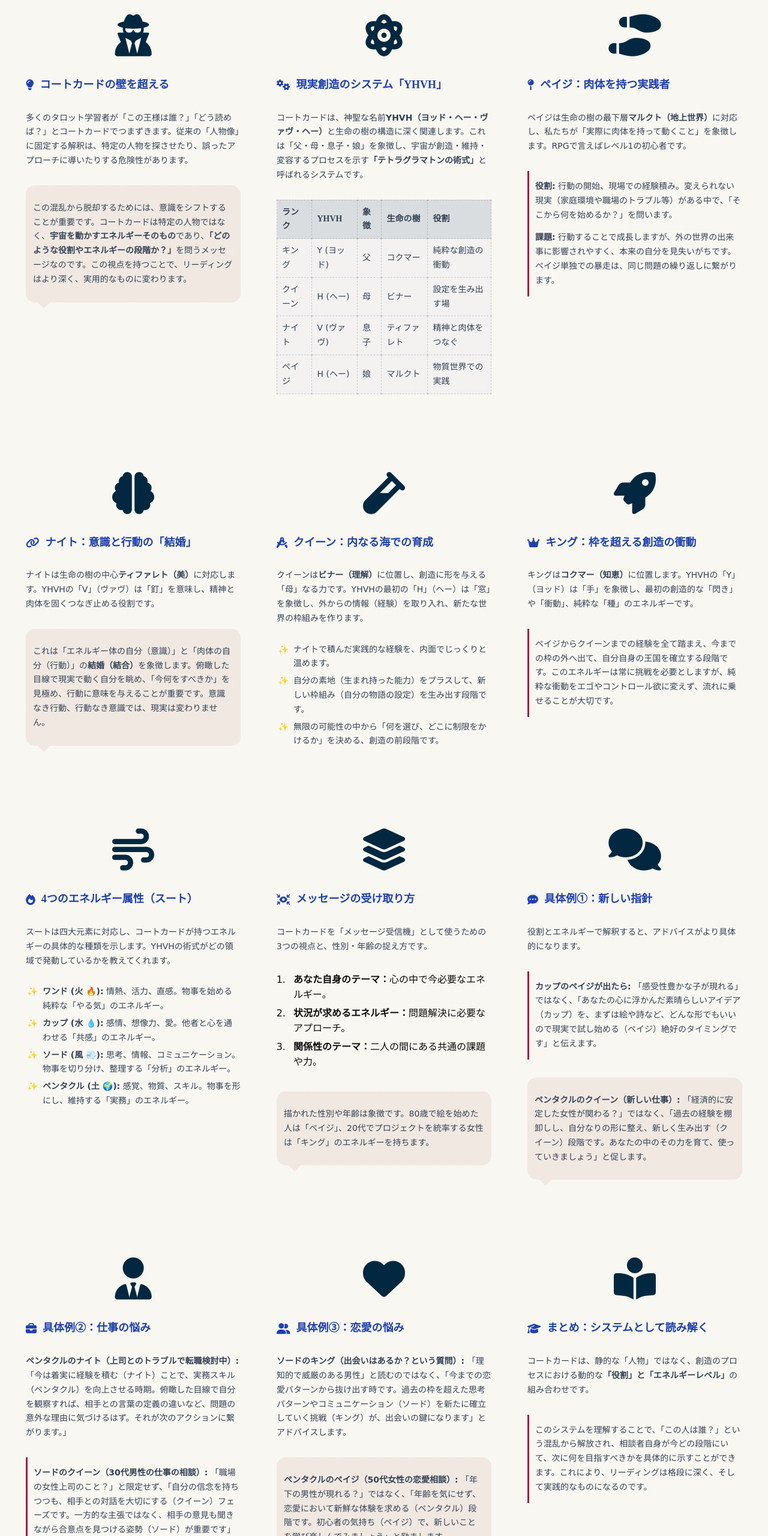
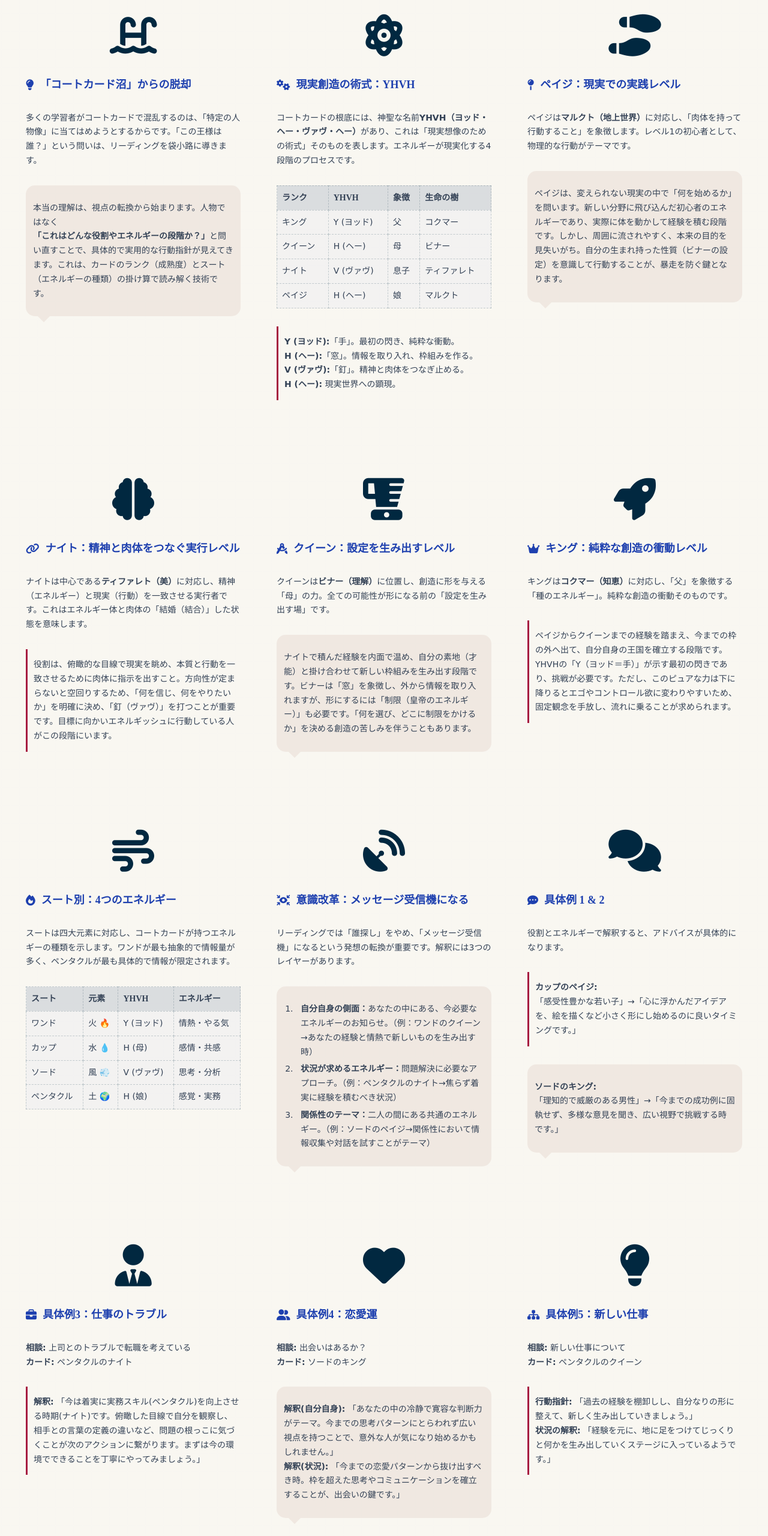
Before and after one commit to sirius-room/grareco, a plain HTML site: page courtcards.html in a window 1280 px wide. Shown: the part 220-2780 px from the top of the page at 60% size. Drawn offline with Linux system fonts and the light colour scheme; a web font is replaced by a local one.

Commit message:
Update courtcards.html

```diff
--- a/courtcards.html
+++ b/courtcards.html
@@ -3,7 +3,7 @@
 <head>
     <meta charset="UTF-8">
     <meta name="viewport" content="width=device-width, initial-scale=1.0">
-    <title>Mayumi 式解説書 - コートカードの深層【詳細版】</title>
+    <title>Mayumi 式解説書 - コートカードの深層（拡充版）</title>
     <style>
         @import url('https://fonts.googleapis.com/css2?family=Kaisei+Decol&family=Yomogi&family=Zen+Kurenaido&display=swap');
         @import url('https://cdnjs.cloudflare.com/ajax/libs/font-awesome/6.4.0/css/all.min.css');
@@ -164,6 +164,12 @@
             color: #475569;
         }
 
+        .timestamp {
+            font-size: 12px;
+            color: #64748b;
+            margin-left: 8px;
+        }
+
         @media (max-width: 1600px) {
             .grid-container {
                 grid-template-columns: repeat(3, 1fr);
@@ -185,133 +191,160 @@
 
     <div class="container">
         <h1 class="main-title"><i class="fa-solid fa-chess-king"></i> Mayumi 式解説書 <i class="fa-solid fa-chess-queen"></i></h1>
-        <p class="subtitle"><i class="fa-solid fa-diagram-project"></i> コートカードを「役割とエネルギーのシステム」として理解する【詳細版】</p>
+        <p class="subtitle"><i class="fa-solid fa-diagram-project"></i> コートカード解説：役割とエネルギーの理解に基づくタロットリーディング（拡充版）</p>
 
         <div class="grid-container">
 
             <div class="card">
-                <i class="fa-solid fa-user-secret icon-large"></i>
-                <h3><i class="fa-solid fa-lightbulb fa-icon"></i> コートカードの壁を超える</h3>
-                <p>多くのタロット学習者が「この王様は誰？」「どう読めば？」とコートカードでつまずきます。従来の「人物像」に固定する解釈は、特定の人物を探させたり、誤ったアプローチに導いたりする危険性があります。</p>
+                <i class="fa-solid fa-water-ladder icon-large"></i>
+                <h3><i class="fa-solid fa-lightbulb fa-icon"></i> 「コートカード沼」からの脱却</h3>
+                <p>多くの学習者がコートカードで混乱するのは、「特定の人物像」に当てはめようとするからです。「この王様は誰？」という問いは、リーディングを袋小路に導きます。</p>
                 <div class="speech-bubble">
-                    <p>この混乱から脱却するためには、意識をシフトすることが重要です。コートカードは特定の人物ではなく、<b>宇宙を動かすエネルギーそのもの</b>であり、<b>「どのような役割やエネルギーの段階か？」</b>を問うメッセージなのです。この視点を持つことで、リーディングはより深く、実用的なものに変わります。</p>
+                    <p>本当の理解は、視点の転換から始まります。人物ではなく<b>「これはどんな役割やエネルギーの段階か？」</b>と問い直すことで、具体的で実用的な行動指針が見えてきます。これは、カードのランク（成熟度）とスート（エネルギーの種類）の掛け算で読み解く技術です。</p>
                 </div>
             </div>
 
             <div class="card">
                 <i class="fa-solid fa-atom icon-large"></i>
-                <h3><i class="fa-solid fa-gears fa-icon"></i> 現実創造のシステム「YHVH」</h3>
-                <p>コートカードは、神聖な名前<b>YHVH（ヨッド・ヘー・ヴァヴ・ヘー）</b>と生命の樹の構造に深く関連します。これは「父・母・息子・娘」を象徴し、宇宙が創造・維持・変容するプロセスを示す<b>「テトラグラマトンの術式」</b>と呼ばれるシステムです。</p>
+                <h3><i class="fa-solid fa-gears fa-icon"></i> 現実創造の術式：YHVH</h3>
+                <p>コートカードの根底には、神聖な名前<b>YHVH（ヨッド・ヘー・ヴァヴ・ヘー）</b>があり、これは「現実想像のための術式」そのものを表します。エネルギーが現実化する4段階のプロセスです。</p>
                 <table>
-                    <tr><th>ランク</th><th>YHVH</th><th>象徴</th><th>生命の樹</th><th>役割</th></tr>
-                    <tr><td>キング</td><td>Y (ヨッド)</td><td>父</td><td>コクマー</td><td>純粋な創造の衝動</td></tr>
-                    <tr><td>クイーン</td><td>H (ヘー)</td><td>母</td><td>ビナー</td><td>設定を生み出す場</td></tr>
-                    <tr><td>ナイト</td><td>V (ヴァヴ)</td><td>息子</td><td>ティファレト</td><td>精神と肉体をつなぐ</td></tr>
-                    <tr><td>ペイジ</td><td>H (ヘー)</td><td>娘</td><td>マルクト</td><td>物質世界での実践</td></tr>
+                    <tr><th>ランク</th><th>YHVH</th><th>象徴</th><th>生命の樹</th></tr>
+                    <tr><td>キング</td><td>Y (ヨッド)</td><td>父</td><td>コクマー</td></tr>
+                    <tr><td>クイーン</td><td>H (ヘー)</td><td>母</td><td>ビナー</td></tr>
+                    <tr><td>ナイト</td><td>V (ヴァヴ)</td><td>息子</td><td>ティファレト</td></tr>
+                    <tr><td>ペイジ</td><td>H (ヘー)</td><td>娘</td><td>マルクト</td></tr>
                 </table>
+                 <div class="highlight-box">
+                    <p><b>Y (ヨッド):</b>「手」。最初の閃き、純粋な衝動。<br><b>H (ヘー):</b>「窓」。情報を取り入れ、枠組みを作る。<br><b>V (ヴァヴ):</b>「釘」。精神と肉体をつなぎ止める。<br><b>H (ヘー):</b> 現実世界への顕現。</p>
+                </div>
             </div>
 
             <div class="card">
                 <i class="fa-solid fa-shoe-prints icon-large"></i>
-                <h3><i class="fa-solid fa-map-pin fa-icon"></i> ペイジ：肉体を持つ実践者</h3>
-                <p>ペイジは生命の樹の最下層<b>マルクト（地上世界）</b>に対応し、私たちが「実際に肉体を持って動くこと」を象徴します。RPGで言えばレベル1の初心者です。</p>
-                <div class="highlight-box">
-                    <p><b>役割:</b> 行動の開始、現場での経験積み。変えられない現実（家庭環境や職場のトラブル等）がある中で、「そこから何を始めるか？」を問います。</p>
-                    <p><b>課題:</b> 行動することで成長しますが、外の世界の出来事に影響されやすく、本来の自分を見失いがちです。ペイジ単独での暴走は、同じ問題の繰り返しに繋がります。</p>
+                <h3><i class="fa-solid fa-map-pin fa-icon"></i> ペイジ：現実での実践レベル</h3>
+                <p>ペイジは<b>マルクト（地上世界）</b>に対応し、「肉体を持って行動すること」を象徴します。レベル1の初心者として、物理的な行動がテーマです。</p>
+                <div class="speech-bubble">
+                    <p>ペイジは、変えられない現実の中で「何を始めるか」を問います。新しい分野に飛び込んだ初心者のエネルギーであり、実際に体を動かして経験を積む段階です。しかし、周囲に流されやすく、本来の目的を見失いがち。自分の生まれ持った性質（ビナーの設定）を意識して行動することが、暴走を防ぐ鍵となります。</p>
                 </div>
             </div>
 
             <div class="card">
                 <i class="fa-solid fa-brain icon-large"></i>
-                <h3><i class="fa-solid fa-link fa-icon"></i> ナイト：意識と行動の「結婚」</h3>
-                <p>ナイトは生命の樹の中心<b>ティファレト（美）</b>に対応します。YHVHの「V」（ヴァヴ）は「釘」を意味し、精神と肉体を固くつなぎ止める役割です。</p>
-                 <div class="speech-bubble">
-                    <p>これは「エネルギー体の自分（意識）」と「肉体の自分（行動）」の<b>結婚（結合）</b>を象徴します。俯瞰した目線で現実で動く自分を眺め、「今何をすべきか」を見極め、行動に意味を与えることが重要です。意識なき行動、行動なき意識では、現実は変わりません。</p>
+                <h3><i class="fa-solid fa-link fa-icon"></i> ナイト：精神と肉体をつなぐ実行レベル</h3>
+                <p>ナイトは中心である<b>ティファレト（美）</b>に対応し、精神（エネルギー）と現実（行動）を一致させる実行者です。これはエネルギー体と肉体の「結婚（結合）」した状態を意味します。</p>
+                 <div class="highlight-box">
+                    <p>役割は、俯瞰的な目線で現実を眺め、本質と行動を一致させるために肉体に指示を出すこと。方向性が定まらないと空回りするため、「何を信じ、何をやりたいか」を明確に決め、「釘（ヴァヴ）」を打つことが重要です。目標に向かいエネルギッシュに行動している人がこの段階にいます。</p>
                 </div>
             </div>
 
             <div class="card">
-                <i class="fa-solid fa-vial icon-large"></i>
-                <h3><i class="fa-solid fa-compass-drafting fa-icon"></i> クイーン：内なる海での育成</h3>
-                <p>クイーンは<b>ビナー（理解）</b>に位置し、創造に形を与える「母」なる力です。YHVHの最初の「H」（ヘー）は「窓」を象徴し、外からの情報（経験）を取り入れ、新たな世界の枠組みを作ります。</p>
-                 <ul>
-                    <li>ナイトで積んだ実践的な経験を、内面でじっくりと温めます。</li>
-                    <li>自分の素地（生まれ持った能力）をプラスして、新しい枠組み（自分の物語の設定）を生み出す段階です。</li>
-                    <li>無限の可能性の中から「何を選び、どこに制限をかけるか」を決める、創造の前段階です。</li>
-                </ul>
+                <i class="fa-solid fa-blender icon-large"></i>
+                <h3><i class="fa-solid fa-compass-drafting fa-icon"></i> クイーン：設定を生み出すレベル</h3>
+                <p>クイーンは<b>ビナー（理解）</b>に位置し、創造に形を与える「母」の力。全ての可能性が形になる前の「設定を生み出す場」です。</p>
+                 <div class="speech-bubble">
+                    <p>ナイトで積んだ経験を内面で温め、自分の素地（才能）と掛け合わせて新しい枠組みを生み出す段階です。ビナーは「窓」を象徴し、外から情報を取り入れますが、形にするには「制限（皇帝のエネルギー）」も必要です。「何を選び、どこに制限をかけるか」を決める創造の苦しみを伴うこともあります。</p>
+                </div>
             </div>
 
             <div class="card">
                 <i class="fa-solid fa-rocket icon-large"></i>
-                <h3><i class="fa-solid fa-crown fa-icon"></i> キング：枠を超える創造の衝動</h3>
-                <p>キングは<b>コクマー（知恵）</b>に位置します。YHVHの「Y」（ヨッド）は「手」を象徴し、最初の創造的な「閃き」や「衝動」、純粋な「種」のエネルギーです。</p>
+                <h3><i class="fa-solid fa-crown fa-icon"></i> キング：純粋な創造の衝動レベル</h3>
+                <p>キングは<b>コクマー（知恵）</b>に対応し、「父」を象徴する「種のエネルギー」。純粋な創造の衝動そのものです。</p>
                 <div class="highlight-box">
-                    <p>ペイジからクイーンまでの経験を全て踏まえ、今までの枠の外へ出て、自分自身の王国を確立する段階です。このエネルギーは常に挑戦を必要としますが、純粋な衝動をエゴやコントロール欲に変えず、流れに乗せることが大切です。</p>
+                    <p>ペイジからクイーンまでの経験を踏まえ、今までの枠の外へ出て、自分自身の王国を確立する段階です。YHVHの「Y（ヨッド＝手）」が示す最初の閃きであり、挑戦が必要です。ただし、このピュアな力は下に降りるとエゴやコントロール欲に変わりやすいため、固定観念を手放し、流れに乗ることが求められます。</p>
                 </div>
             </div>
 
             <div class="card">
                 <i class="fa-solid fa-wind icon-large"></i>
-                <h3><i class="fa-solid fa-fire fa-icon"></i> 4つのエネルギー属性（スート）</h3>
-                <p>スートは四大元素に対応し、コートカードが持つエネルギーの具体的な種類を示します。YHVHの術式がどの領域で発動しているかを教えてくれます。</p>
-                <ul>
-                    <li><b>ワンド (火 🔥):</b> 情熱、活力、直感。物事を始める純粋な「やる気」のエネルギー。</li>
-                    <li><b>カップ (水 💧):</b> 感情、想像力、愛。他者と心を通わせる「共感」のエネルギー。</li>
-                    <li><b>ソード (風 💨):</b> 思考、情報、コミュニケーション。物事を切り分け、整理する「分析」のエネルギー。</li>
-                    <li><b>ペンタクル (土 🌍):</b> 感覚、物質、スキル。物事を形にし、維持する「実務」のエネルギー。</li>
-                </ul>
+                <h3><i class="fa-solid fa-fire fa-icon"></i> スート別：4つのエネルギー</h3>
+                <p>スートは四大元素に対応し、コートカードが持つエネルギーの種類を示します。ワンドが最も抽象的で情報量が多く、ペンタクルが最も具体的で情報が限定されます。</p>
+                <table>
+                    <tr><th>スート</th><th>元素</th><th>YHVH</th><th>エネルギー</th></tr>
+                    <tr><td>ワンド</td><td>火 🔥</td><td>Y (ヨッド)</td><td>情熱・やる気</td></tr>
+                    <tr><td>カップ</td><td>水 💧</td><td>H (母)</td><td>感情・共感</td></tr>
+                    <tr><td>ソード</td><td>風 💨</td><td>V (ヴァヴ)</td><td>思考・分析</td></tr>
+                    <tr><td>ペンタクル</td><td>土 🌍</td><td>H (娘)</td><td>感覚・実務</td></tr>
+                </table>
             </div>
 
             <div class="card">
-                <i class="fa-solid fa-layer-group icon-large"></i>
-                <h3><i class="fa-solid fa-arrows-to-eye fa-icon"></i> メッセージの受け取り方</h3>
-                <p>コートカードを「メッセージ受信機」として使うための3つの視点と、性別・年齢の捉え方です。</p>
-                <ol style="padding-left: 20px;">
-                    <li><b>あなた自身のテーマ：</b>心の中で今必要なエネルギー。</li>
-                    <li><b>状況が求めるエネルギー：</b>問題解決に必要なアプローチ。</li>
-                    <li><b>関係性のテーマ：</b>二人の間にある共通の課題や力。</li>
-                </ol>
+                <i class="fa-solid fa-satellite-dish icon-large"></i>
+                <h3><i class="fa-solid fa-arrows-to-eye fa-icon"></i> 意識改革：メッセージ受信機になる</h3>
+                <p>リーディングでは「誰探し」をやめ、「メッセージ受信機」になるという発想の転換が重要です。解釈には3つのレイヤーがあります。</p>
                  <div class="speech-bubble">
-                    <p>描かれた性別や年齢は象徴です。80歳で絵を始めた人は「ペイジ」、20代でプロジェクトを統率する女性は「キング」のエネルギーを持ちます。</p>
+                    <ol style="padding-left: 20px;">
+                        <li><b>自分自身の側面：</b>あなたの中にある、今必要なエネルギーのお知らせ。（例：ワンドのクイーン→あなたの経験と情熱で新しいものを生み出す時）</li>
+                        <li><b>状況が求めるエネルギー：</b>問題解決に必要なアプローチ。（例：ペンタクルのナイト→焦らず着実に経験を積むべき状況）</li>
+                        <li><b>関係性のテーマ：</b>二人の間にある共通のエネルギー。（例：ソードのペイジ→関係性において情報収集や対話を試すことがテーマ）</li>
+                    </ol>
                 </div>
             </div>
 
             <div class="card">
                 <i class="fa-solid fa-comments icon-large"></i>
-                <h3><i class="fa-solid fa-comment-dots fa-icon"></i> 具体例①：新しい指針</h3>
-                <p>役割とエネルギーで解釈すると、アドバイスがより具体的になります。</p>
+                <h3><i class="fa-solid fa-comment-dots fa-icon"></i> 具体例 1 & 2</h3>
+                <p>役割とエネルギーで解釈すると、アドバイスが具体的になります。</p>
                 <div class="highlight-box">
-                    <p><b>カップのペイジが出たら:</b> 「感受性豊かな子が現れる」ではなく、「あなたの心に浮かんだ素晴らしいアイデア（カップ）を、まずは絵や詩など、どんな形でもいいので現実で試し始める（ペイジ）絶好のタイミングです」と伝えます。</p>
+                    <p><b>カップのペイジ:</b><br>「感受性豊かな若い子」→「心に浮かんだアイデアを、絵を描くなど小さく形にし始めるのに良いタイミングです。」</p>
                 </div>
-                <div class="speech-bubble">
-                    <p><b>ペンタクルのクイーン（新しい仕事）:</b> 「経済的に安定した女性が関わる？」ではなく、「過去の経験を棚卸しし、自分なりの形に整え、新しく生み出す（クイーン）段階です。あなたの中のその力を育て、使っていきましょう」と促します。</p>
+                 <div class="speech-bubble">
+                    <p><b>ソードのキング:</b><br>「理知的で威厳のある男性」→「今までの成功例に固執せず、多様な意見を聞き、広い視野で挑戦する時です。」</p>
                 </div>
             </div>
 
             <div class="card">
                 <i class="fa-solid fa-user-tie icon-large"></i>
-                <h3><i class="fa-solid fa-briefcase fa-icon"></i> 具体例②：仕事の悩み</h3>
-                 <p><b>ペンタクルのナイト（上司とのトラブルで転職検討中）:</b> 「今は着実に経験を積む（ナイト）ことで、実務スキル（ペンタクル）を向上させる時期。俯瞰した目線で自分を観察すれば、相手との言葉の定義の違いなど、問題の意外な理由に気づけるはず。それが次のアクションに繋がります。」</p>
+                <h3><i class="fa-solid fa-briefcase fa-icon"></i> 具体例3：仕事のトラブル</h3>
+                 <p><b>相談:</b> 上司とのトラブルで転職を考えている<br><b>カード:</b> ペンタクルのナイト</p>
                  <div class="highlight-box">
-                    <p><b>ソードのクイーン（30代男性の仕事の相談）:</b> 「職場の女性上司のこと？」と限定せず、「自分の信念を持ちつつも、相手との対話を大切にする（クイーン）フェーズです。一方的な主張ではなく、相手の意見も聞きながら合意点を見つける姿勢（ソード）が重要です」と伝えます。</p>
+                    <p><b>解釈:</b> 「今は着実に実務スキル(ペンタクル)を向上させる時期(ナイト)です。俯瞰した目線で自分を観察し、相手との言葉の定義の違いなど、問題の根っこに気づくことが次のアクションに繋がります。まずは今の環境でできることを丁寧にやってみましょう。」</p>
                 </div>
             </div>
 
             <div class="card">
                 <i class="fa-solid fa-heart icon-large"></i>
-                <h3><i class="fa-solid fa-user-group fa-icon"></i> 具体例③：恋愛の悩み</h3>
-                 <p><b>ソードのキング（出会いはあるか？という質問）:</b> 「理知的で威厳のある男性」と読むのではなく、「今までの恋愛パターンから抜け出す時です。過去の枠を超えた思考パターンやコミュニケーション（ソード）を新たに確立していく挑戦（キング）が、出会いの鍵になります」とアドバイスします。</p>
+                <h3><i class="fa-solid fa-user-group fa-icon"></i> 具体例4：恋愛運</h3>
+                 <p><b>相談:</b> 出会いはあるか？<br><b>カード:</b> ソードのキング</p>
                  <div class="speech-bubble">
-                    <p><b>ペンタクルのペイジ（50代女性の恋愛相談）:</b> 「年下の男性が現れる？」ではなく、「年齢を気にせず、恋愛において新鮮な体験を求める（ペンタクル）段階です。初心者の気持ち（ペイジ）で、新しいことを学び楽しんでみましょう」と励まします。</p>
+                    <p><b>解釈(自分自身):</b> 「あなたの中の冷静で寛容な判断力がテーマ。今までの思考パターンにとらわれず広い視点を持つことで、意外な人が気になり始めるかもしれません。」<br><b>解釈(状況):</b> 「今までの恋愛パターンから抜け出すべき時。枠を超えた思考やコミュニケーションを確立することが、出会いの鍵です。」</p>
+                </div>
+            </div>
+
+            <div class="card">
+                <i class="fa-solid fa-lightbulb icon-large"></i>
+                <h3><i class="fa-solid fa-sitemap fa-icon"></i> 具体例5：新しい仕事</h3>
+                 <p><b>相談:</b> 新しい仕事について<br><b>カード:</b> ペンタクルのクイーン</p>
+                 <div class="highlight-box">
+                    <p><b>行動指針:</b> 「過去の経験を棚卸しし、自分なりの形に整えて、新しく生み出していきましょう。」<br><b>状況の解釈:</b> 「経験を元に、地に足をつけてじっくりと何かを生み出していくステージに入っているようです。」</p>
+                </div>
+            </div>
+
+            <div class="card">
+                <i class="fa-solid fa-person-circle-question icon-large"></i>
+                <h3><i class="fa-solid fa-venus-mars fa-icon"></i> 具体例6：性別を超えた解釈</h3>
+                 <p><b>相談:</b> 仕事について（30代男性）<br><b>カード:</b> ソードのクイーン</p>
+                 <div class="speech-bubble">
+                    <p><b>解釈:</b> 「女性上司のこと？」→「性別は関係ありません。自分の信念を持ちつつも、相手の意見を聞きながら合意点を見つけていく姿勢が重要になるフェーズです。」</p>
+                </div>
+            </div>
+
+            <div class="card">
+                <i class="fa-solid fa-child-reaching icon-large"></i>
+                <h3><i class="fa-solid fa-arrows-rotate fa-icon"></i> 具体例7：年齢を超えた解釈</h3>
+                 <p><b>相談:</b> 恋愛について（50代女性）<br><b>カード:</b> ペンタクルのペイジ</p>
+                 <div class="highlight-box">
+                    <p><b>解釈:</b> 「年下の男性？」→「年齢は関係ありません。恋愛において新鮮な体験を求めている段階です。初心者の気持ちで、新しいことを学び楽しんでみましょう。」</p>
                 </div>
             </div>
 
             <div class="card">
                 <i class="fa-solid fa-book-open-reader icon-large"></i>
-                <h3><i class="fa-solid fa-graduation-cap fa-icon"></i> まとめ：システムとして読み解く</h3>
-                <p>コートカードは、静的な「人物」ではなく、創造のプロセスにおける動的な<b>「役割」と「エネルギーレベル」</b>の組み合わせです。</p>
-                 <div class="highlight-box">
-                    <p>このシステムを理解することで、「この人は誰？」という混乱から解放され、相談者自身が今どの段階にいて、次に何を目指すべきかを具体的に示すことができます。これにより、リーディングは格段に深く、そして実践的なものになるのです。</p>
+                <h3><i class="fa-solid fa-graduation-cap fa-icon"></i> まとめ：役割とエネルギー</h3>
+                <p>コートカードは、現実を創造していくプロセスにおける<b>4つの異なる役割（ジョブ）</b>です。</p>
+                 <div class="speech-bubble">
+                    <p>人物像に囚われず、<b>「今はどの役割の段階にいるのか？」</b>という視点で読み解くことで、リーディングに深みと具体的なアドバイスが生まれます。年齢や性別は象徴であり、エネルギーの質として捉えましょう。</p>
                 </div>
             </div>
 
@@ -319,7 +352,7 @@
 
         <footer>
             <p>この解説書は 2025年9月29日 に作成されました。</p>
-            <p>情報源: Mayumi様ご提供の解説記事「コートカード解説：役割とエネルギーの理解に基づくタロットリーディング」</p>
+            <p>情報源: Mayumi様ご提供の解説記事（拡充版）</p>
         </footer>
     </div>
 
```
